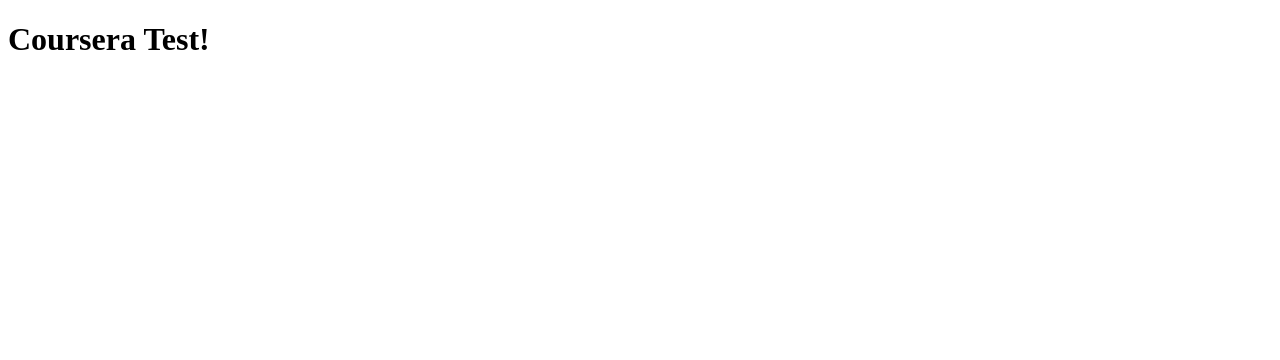
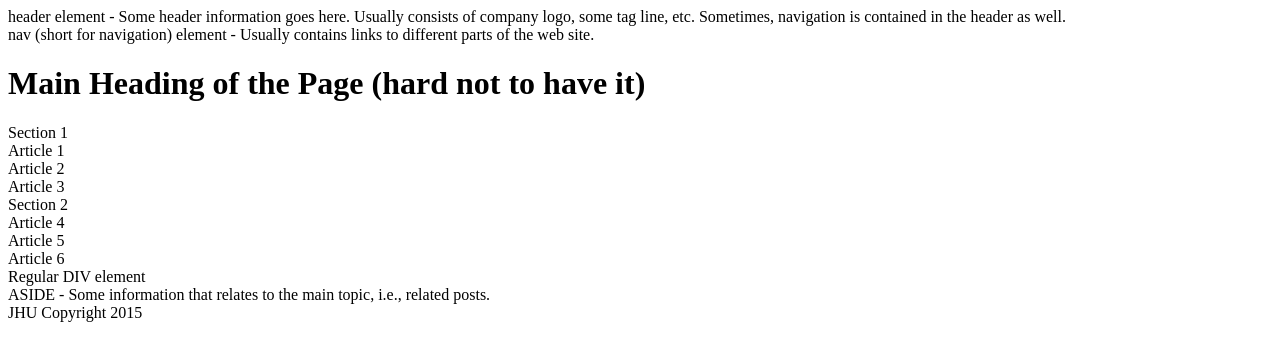
Before and after one commit to AndreaHerbstArval/coursera-test, a plain HTML site: page index.html in a window 1280 px wide. Drawn offline with Linux system fonts and the light colour scheme.

Commit message:
Update index.html

```diff
--- a/index.html
+++ b/index.html
@@ -1,9 +1,34 @@
-<!DOCTYPE html>
+<!doctype html>
 <html>
 <head>
-	<title>Coursera-Test</title>
+  <meta charset="utf-8">
+  <title>Heading Elements</title>
 </head>
 <body>
-<h1> Coursera Test!</h1>
+  <header>
+    header element - Some header information goes here. Usually consists of company logo, some tag line, etc. Sometimes, navigation is contained in the header as well.
+    <nav>nav (short for navigation) element - Usually contains links to different parts of the web site.</nav>
+  </header>
+  <h1>Main Heading of the Page (hard not to have it)</h1>
+  <section>
+    Section 1
+    <article>Article 1</article>
+    <article>Article 2</article>
+    <article>Article 3</article>
+  </section>
+  <section>
+    Section 2
+    <article>Article 4</article>
+    <article>Article 5</article>
+    <article>Article 6</article>
+    <div>Regular DIV element</div>
+  </section>
+  <aside>
+    ASIDE - Some information that relates to the main topic, i.e., related posts.
+  </aside>
+
+  <footer>
+    JHU Copyright 2015
+  </footer>
 </body>
 </html>
```
